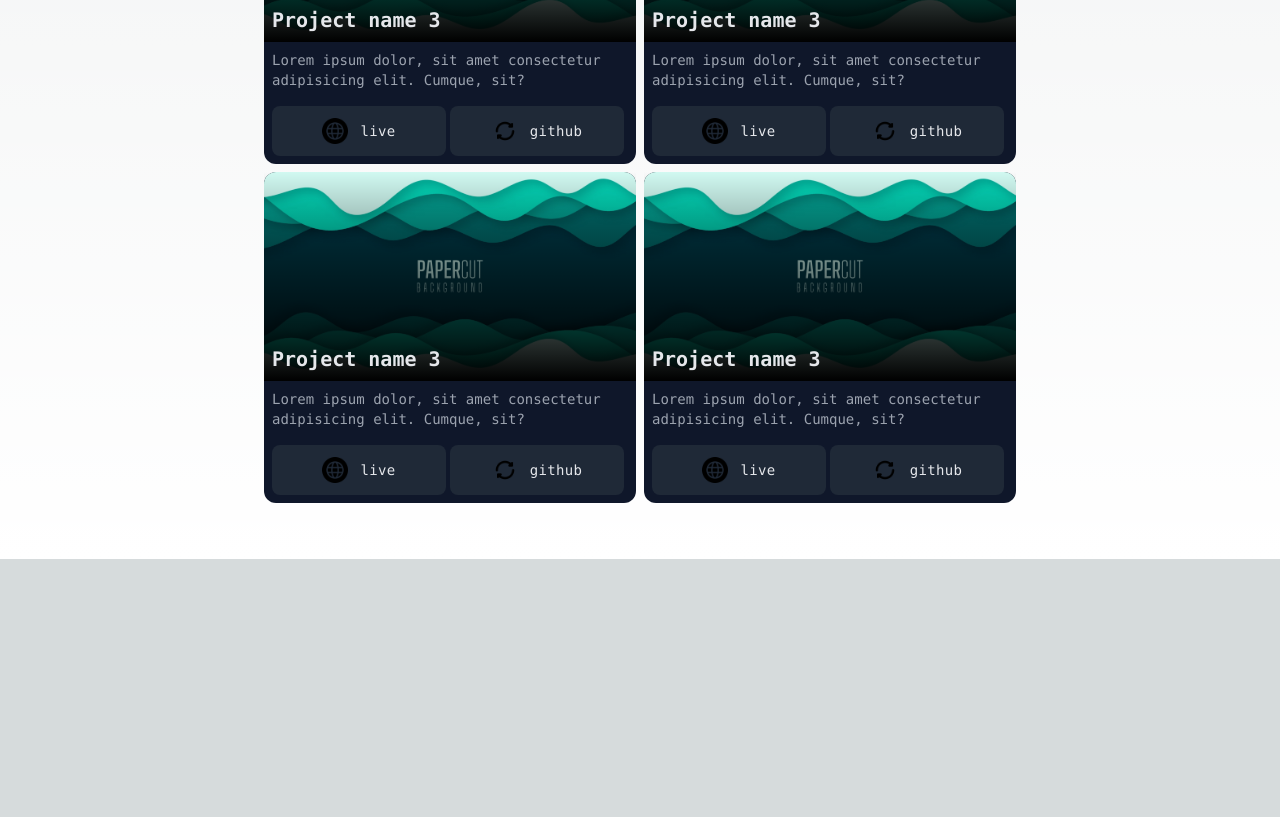
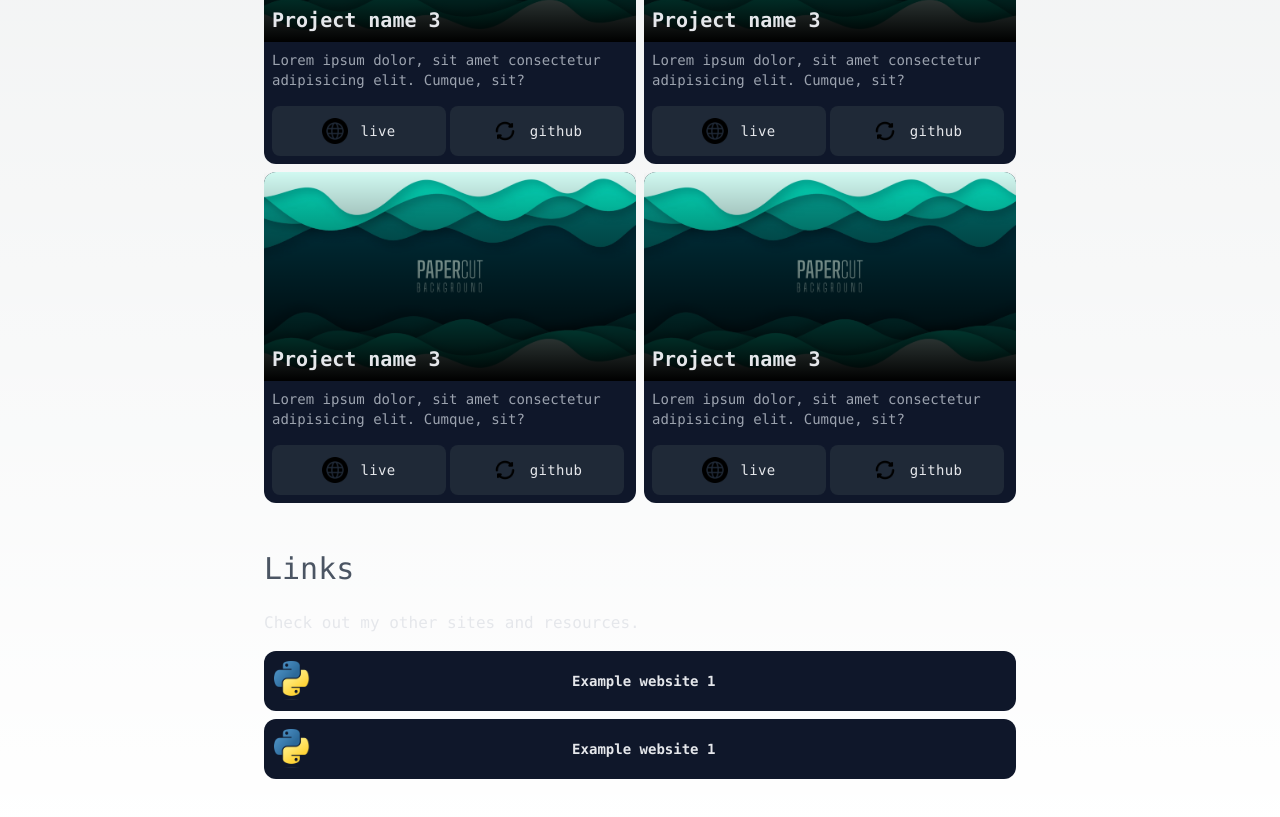
Before and after one commit to raiyan22/portfolio, a Next.js app: page / in a window 1280 px wide. Shown: the part 2068-2885 px from the top of the page. Before the commit the page ends 2627 px from the top, so only its background shows below. Built offline with nearby package versions, Linux system fonts and the light colour scheme.

Commit message:
added links section

```diff
--- /dev/null
+++ b/app/links-section.tsx
@@ -0,0 +1,40 @@
+import Image from "next/image"
+import SectionTitleHeader from "./section-title-header"
+
+export default function LinksSection({ title }: { title: String }) {
+    const links = [
+        {
+            "url": "https://www.github.com/raiyan22",
+            "icon_path": "/python-logo.png",
+            "label": "Example website 1"
+        },
+        {
+            "url": "https://www.github.com/raiyan22",
+            "icon_path": "/python-logo.png",
+            "label": "Example website 1"
+        },
+    ]
+    return (
+        <div className="mb-12">
+
+            <SectionTitleHeader title="Links" />
+            <div className="text-base mb-4 text-gray-200">
+                Check out my other sites and resources.
+            </div>
+            <div >
+                {links.map( (item) => (
+                    <a href={item.url} target="_blank" className="flex items-center w-full rounded-xl p-1.5 mb-2 bg-slate-900 group hover:bg-slate-800 transition-shadow duration-150" >
+                        <div className="flex w-full text-center">
+                            <div className="w-10 h-10 sm:w-12 sm:h-12 items-center flex">
+                                <img src={item.icon_path} alt="link icon" width={42} height={42} className="p-0.5 pl-1 group-hover:-rotate-[20deg] transition-all ease-in-out duration-150" />
+                            </div>
+                            <h2 className="flex justify-center items-center font-bold w-full text-sm text-gray-200 -ml-10 group-hover:tracking-widest ease-in-out duration-150">
+                                {item.label}
+                            </h2>
+                        </div>
+                    </a>
+                ) )}
+            </div>
+        </div>
+    )
+}
--- a/app/page.tsx
+++ b/app/page.tsx
@@ -5,6 +5,7 @@ import ContactSection from './contact-section'
 import ExperienceSection from './experience-section'
 import TechnologiesSection from './technologies-section'
 import ProjectsSection from './projects-section'
+import LinksSection from './links-section'
 
 export default function Home() {
   return (
@@ -16,6 +17,7 @@ export default function Home() {
       <ExperienceSection title={""} />
       <TechnologiesSection title={""} />
       <ProjectsSection title={""} />
+      <LinksSection title={""}/>
     </main>
   )
 }
```
